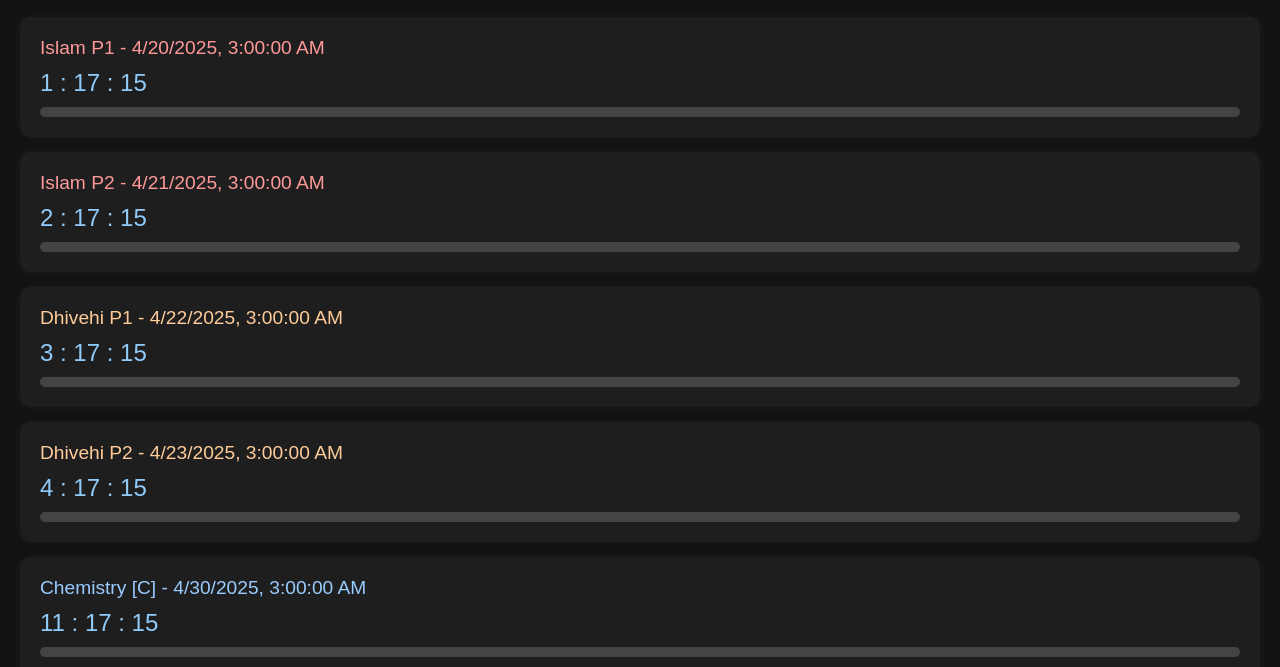
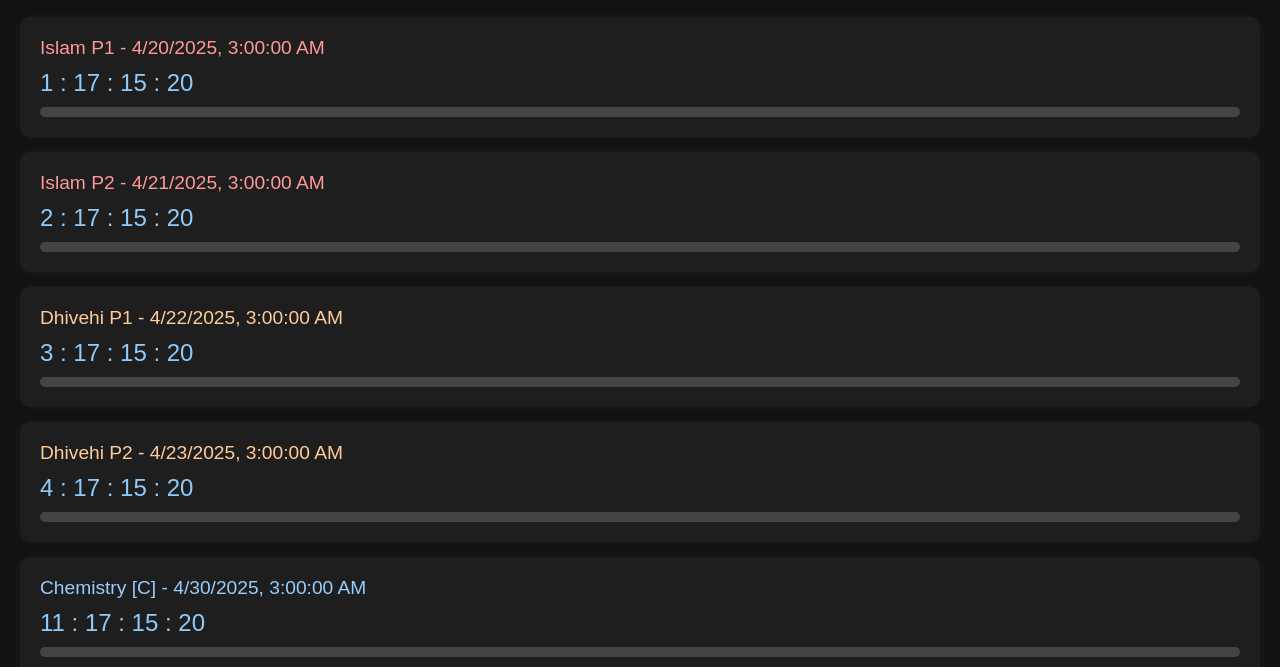
Before and after one commit to Zrelyc/Countdowns, a plain HTML site: page index.html in a window 1280 px wide. Shown: the part 133-800 px from the top of the page. Drawn offline with Linux system fonts and the light colour scheme.

Commit message:
Update index.html

```diff
--- a/index.html
+++ b/index.html
@@ -169,7 +169,7 @@
       const seconds = Math.floor((distance % (1000 * 60)) / 1000);
 
       document.getElementById(`countdown-${index}`).textContent =
-        `${days} : ${hours.toString().padStart(2, "0")} : ${minutes.toString().padStart(2, "0")}`;
+        `${days} : ${hours.toString().padStart(2, "0")} : ${minutes.toString().padStart(2, "0")} : ${seconds.toString().padStart(2, "0")}`;
 
       if (!nextCountdown || distance < nextCountdown) {
         nextExam = cleanSubject(exam.subject);
```
